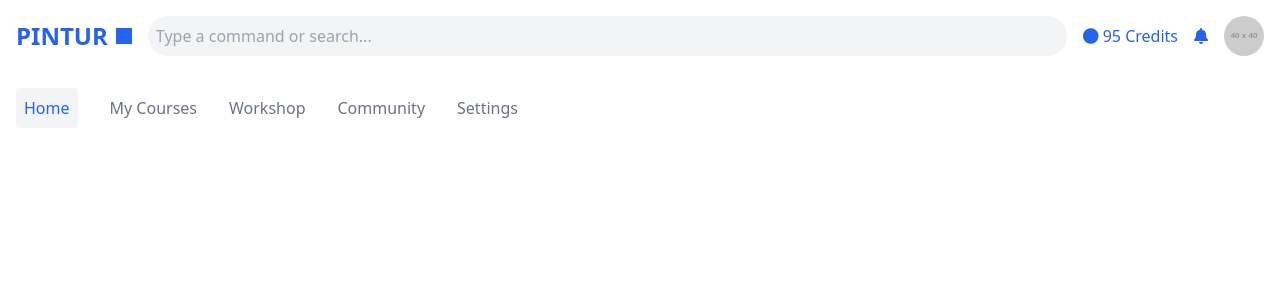
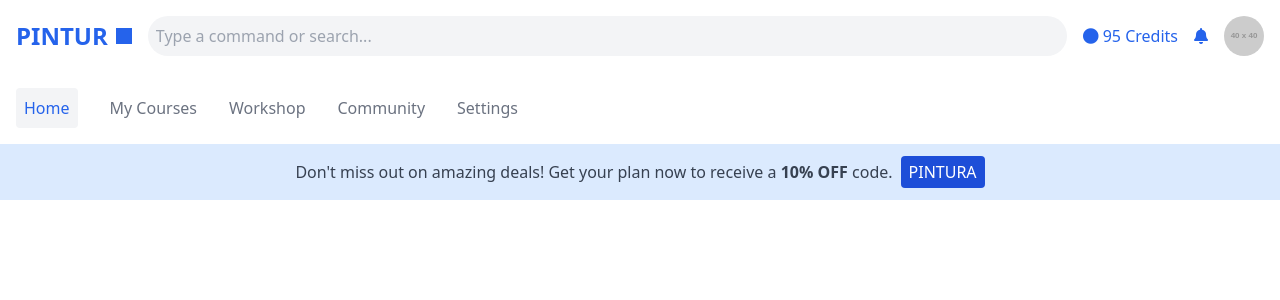
Before and after one commit to zaizen24/pintura, a React (Vite) app: page /dashboard in a window 1280 px wide. Shown: the top 300 px of the page. Built offline with nearby package versions, Linux system fonts and the light colour scheme.

Commit message:
PromotionBar di DashboardPage

```diff
--- /dev/null
+++ b/src/components/private/DashboardPage/PromotionBar.jsx
@@ -0,0 +1,18 @@
+import React from 'react'
+
+const PromotionBar = () => {
+  return (
+    <div className="bg-blue-100 flex justify-center items-center p-3">
+            <div className="flex items-center space-x-2">
+              <p className="text-gray-700">
+                Don't miss out on amazing deals! Get your plan now to receive a <span className="font-bold">10% OFF</span> code.
+              </p>
+              <div className="bg-blue-700 text-white px-2 py-1 rounded">
+                PINTURA
+              </div>
+            </div>
+          </div>
+  )
+}
+
+export default PromotionBar
--- a/src/pages/private/DashboardPage.jsx
+++ b/src/pages/private/DashboardPage.jsx
@@ -1,4 +1,5 @@
 import Navbar from '../../components/private/shared/Navbar';
+import Promotion from '../../components/private/DashboardPage/PromotionBar';
 
 import React from 'react'
 
@@ -6,6 +7,7 @@ const DashboardPage = () => {
   return (
     <div>
       <Navbar />
+      <Promotion />
     </div>
   )
 }
```
